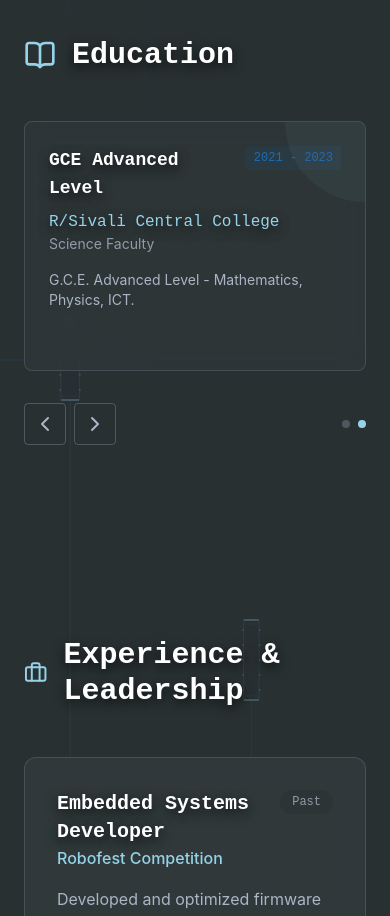
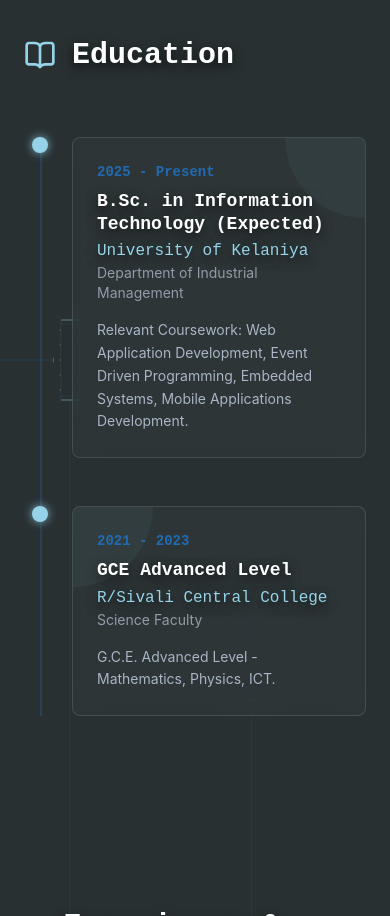
Before and after one commit to Oshanharischandra/Oshanharischandra.github.io, a React (Vite) app: page / in a window 390 px wide. Shown: the part 4880-5796 px from the top of the page. Built offline with nearby package versions, Linux system fonts and the light colour scheme.

Commit message:
feat: timeline layout for Education

```diff
--- a/src/components/sections/Education.tsx
+++ b/src/components/sections/Education.tsx
@@ -1,6 +1,5 @@
-import { useState, useEffect, useCallback } from 'react';
-import { motion, AnimatePresence, useReducedMotion } from 'framer-motion';
-import { BookOpen, ChevronLeft, ChevronRight } from 'lucide-react';
+import { motion } from 'framer-motion';
+import { BookOpen } from 'lucide-react';
 
 const educationList = [
   {
@@ -21,23 +20,7 @@ const educationList = [
   }
 ];
 
-import { useCarousel } from '../../hooks/useCarousel';
-
 export default function Education() {
-  const {
-    carouselIndex,
-    cardsPerView,
-    setIsHovering,
-    handleNext,
-    handlePrev,
-  } = useCarousel(
-    educationList.length,
-    (width) => width >= 768 ? 2 : 1,
-    5000 // 5 seconds interval
-  );
-
-  const visibleEducation = educationList.slice(carouselIndex, carouselIndex + cardsPerView);
-
   return (
     <section id="education" className="py-24 relative overflow-hidden">
       <div className="max-w-7xl mx-auto px-6 md:px-12">
@@ -47,73 +30,51 @@ export default function Education() {
           viewport={{ once: true }}
           transition={{ duration: 0.6 }}
         >
-          <div className="flex items-center space-x-4 mb-12">
+          <div className="flex items-center space-x-4 mb-16">
             <BookOpen className="text-secondary" size={32} />
             <h2 className="text-3xl md:text-4xl font-bold text-white font-mono">
               Education
             </h2>
           </div>
 
-          <div
-            className="relative"
-            onMouseEnter={() => setIsHovering(true)}
-            onMouseLeave={() => setIsHovering(false)}
-            onFocus={() => setIsHovering(true)}
-            onBlur={() => setIsHovering(false)}
-          >
-            <div className="grid grid-cols-1 md:grid-cols-2 gap-8 min-h-[250px]">
-              <AnimatePresence mode="wait">
-                {visibleEducation.map((item) => (
-                  <motion.div
-                    key={item.id}
-                    initial={{ opacity: 0, x: 20 }}
-                    animate={{ opacity: 1, x: 0 }}
-                    exit={{ opacity: 0, x: -20 }}
-                    transition={{ duration: 0.4, ease: "easeInOut" }}
-                    className="h-full"
-                  >
-                    <div className="bg-surface/50 backdrop-blur-md border border-muted/20 p-6 rounded-lg hover:border-primary/50 transition-colors h-full flex flex-col group relative overflow-hidden">
-                      <div className="absolute top-0 right-0 w-20 h-20 bg-secondary/5 rounded-bl-full pointer-events-none group-hover:scale-150 transition-transform duration-500"></div>
+          <div className="relative max-w-4xl mx-auto">
+            {/* Vertical Timeline Line */}
+            <div className="absolute left-4 md:left-1/2 top-0 bottom-0 w-0.5 bg-primary/30 transform md:-translate-x-1/2"></div>
 
-                      <div className="flex flex-col justify-between mb-4 relative z-10">
-                        <div className="flex justify-between items-start mb-2">
-                          <h3 className="font-bold text-white text-lg lg:text-xl pr-4">{item.degree}</h3>
-                          <span className="text-primary font-mono text-xs whitespace-nowrap bg-primary/10 px-2 py-1 rounded">{item.period}</span>
+            <div className="space-y-12">
+              {educationList.map((item, index) => {
+                const isEven = index % 2 === 0;
+                return (
+                  <div key={item.id} className="relative flex flex-col md:flex-row items-center w-full">
+
+                    {/* Node Dot */}
+                    <div className="absolute left-4 md:left-1/2 w-4 h-4 rounded-full bg-secondary shadow-[0_0_10px_rgba(150,211,232,0.8)] transform -translate-x-1/2 z-10"></div>
+
+                    {/* Mobile: content is always on the right, Desktop: alternating */}
+                    <div className={`w-full md:w-1/2 pl-12 md:pl-0 ${isEven ? 'md:pr-12 md:text-right md:justify-end flex' : 'md:pl-12 md:ml-auto flex'}`}>
+                      <motion.div
+                        initial={{ opacity: 0, x: isEven ? -30 : 30 }}
+                        whileInView={{ opacity: 1, x: 0 }}
+                        viewport={{ once: true, margin: "-100px" }}
+                        transition={{ duration: 0.5, delay: 0.1 }}
+                        className="bg-surface/50 backdrop-blur-md border border-muted/20 p-6 rounded-lg hover:border-primary/50 transition-colors group relative overflow-hidden w-full text-left"
+                      >
+                        <div className={`absolute top-0 w-20 h-20 bg-secondary/5 rounded-full pointer-events-none group-hover:scale-150 transition-transform duration-500 ${isEven ? 'right-0 rounded-tr-none rounded-br-none rounded-tl-none' : 'left-0 rounded-tl-none rounded-bl-none rounded-tr-none'}`}></div>
+
+                        <div className="flex flex-col mb-4 relative z-10">
+                          <span className="text-primary font-mono text-sm inline-block mb-2 font-bold">{item.period}</span>
+                          <h3 className="font-bold text-white text-lg lg:text-xl leading-tight mb-1">{item.degree}</h3>
+                          <h4 className="text-secondary font-medium">{item.institution}</h4>
+                          <p className="text-sm text-muted/80">{item.department}</p>
                         </div>
-                        <h4 className="text-secondary font-medium">{item.institution}</h4>
-                        <p className="text-sm text-muted/80">{item.department}</p>
-                      </div>
 
-                      <p className="text-muted text-sm relative z-10 flex-grow">{item.details}</p>
+                        <p className="text-muted text-sm relative z-10 leading-relaxed">{item.details}</p>
+                      </motion.div>
                     </div>
-                  </motion.div>
-                ))}
-              </AnimatePresence>
+                  </div>
+                );
+              })}
             </div>
-
-            {/* Carousel Controls */}
-            {educationList.length > cardsPerView && (
-              <div className="flex items-center justify-between mt-8">
-                <div className="flex space-x-2">
-                  <button onClick={handlePrev} className="p-2 border border-muted/30 rounded text-muted hover:text-secondary hover:border-secondary transition-colors" aria-label="Previous">
-                    <ChevronLeft size={24} />
-                  </button>
-                  <button onClick={handleNext} className="p-2 border border-muted/30 rounded text-muted hover:text-secondary hover:border-secondary transition-colors" aria-label="Next">
-                    <ChevronRight size={24} />
-                  </button>
-                </div>
-
-                {/* Dots */}
-                <div className="flex space-x-2">
-                  {Array.from({ length: Math.ceil(educationList.length / cardsPerView) }).map((_, idx) => (
-                    <div
-                      key={idx}
-                      className={`w-2 h-2 rounded-full transition-colors ${idx === Math.floor(carouselIndex / cardsPerView) ? 'bg-secondary' : 'bg-muted/30'}`}
-                    />
-                  ))}
-                </div>
-              </div>
-            )}
           </div>
         </motion.div>
       </div>
```
